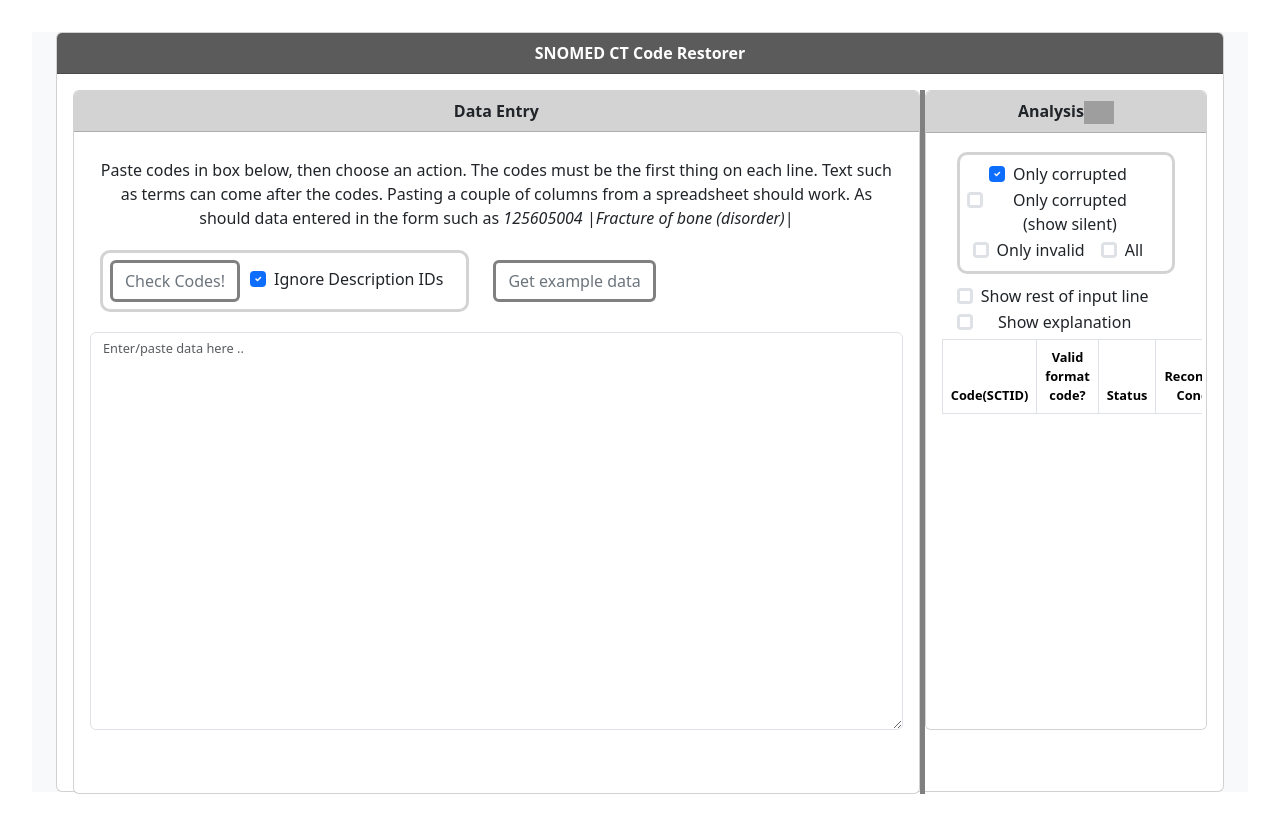
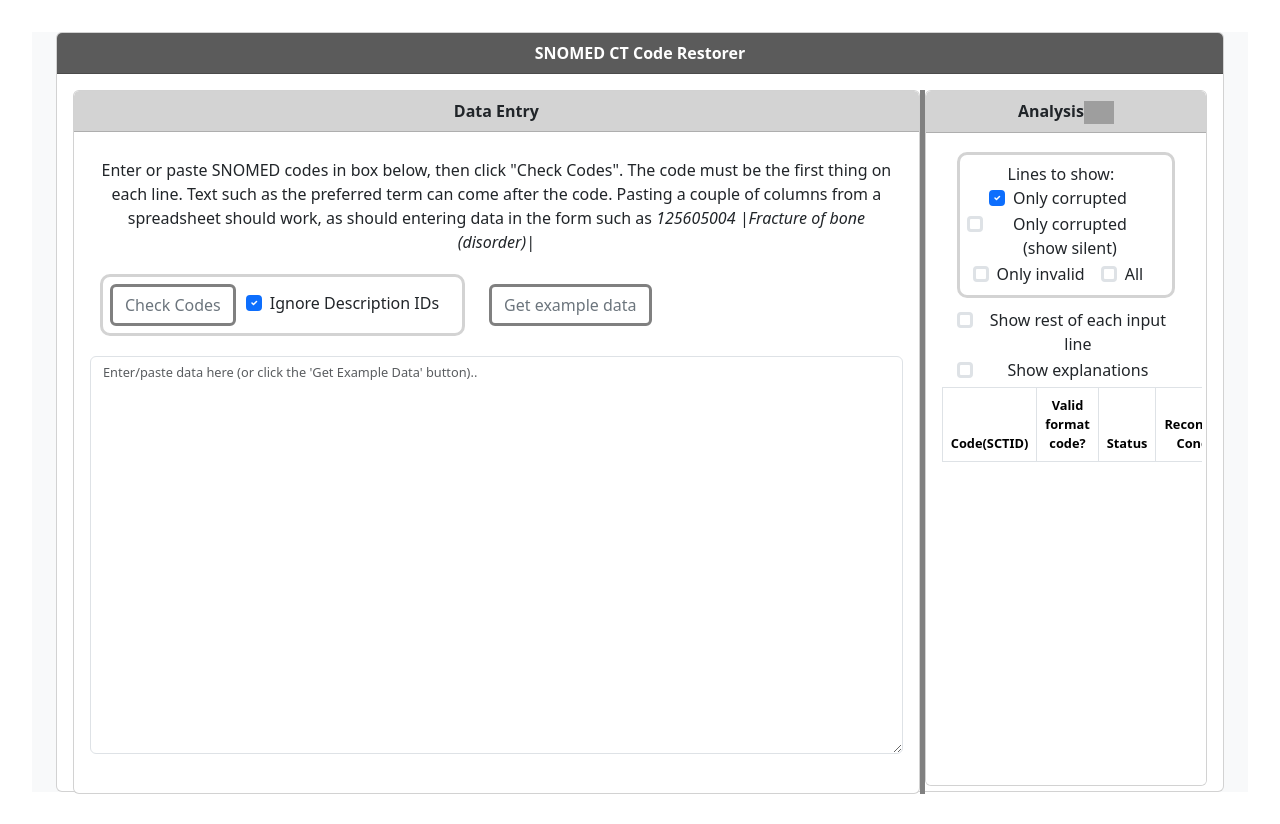
Before and after one commit to cjezzerc/sctid-unmangler-react, a React (Vite) app: page / in a window 1280 px wide. Built offline with nearby package versions, Linux system fonts and the light colour scheme; grey boxes are pictures that could not be loaded.

Commit message:
cosmetic tweaks

```diff
--- a/src/App.css
+++ b/src/App.css
@@ -87,7 +87,7 @@
 
 .tableFixHead {
   overflow: auto ;
-  height: 60vh ;
+  height: 70vh ;
 }
 .tableFixHead thead th {
   position: sticky ;
--- a/src/components/dataentrypanel.js
+++ b/src/components/dataentrypanel.js
@@ -48,7 +48,7 @@ export default function DataEntryPanel({
   }
 
   function get_example_data() {
-    console.log("CLicked get example data button");
+    console.log("Clicked get example data button");
     setEnteredData(exampleData);
   }
 
@@ -59,10 +59,10 @@ export default function DataEntryPanel({
         <Row style={{ padding: "10px" }}>
           <Col className="align-self-center">
             <div>
-              Paste codes in box below, then choose an action. The codes must be
-              the first thing on each line. Text such as terms can come after
-              the codes. Pasting a couple of columns from a spreadsheet should
-              work. As should data entered in the form such as{" "}
+              Enter or paste SNOMED codes in box below, then click "Check Codes". The code must be
+              the first thing on each line. Text such as the preferred term can come after
+              the code. Pasting a couple of columns from a spreadsheet should
+              work, as should entering data in the form such as{" "}
               <i> 125605004 |Fracture of bone (disorder)|</i>
             </div>
           </Col>
@@ -85,7 +85,7 @@ export default function DataEntryPanel({
                 className="myapp_button"
                 onClick={submitfunction}
               >
-                Check Codes!
+                Check Codes
               </Button>
               <IgnoreDescriptionSwitch></IgnoreDescriptionSwitch>
             </div>
@@ -108,7 +108,7 @@ export default function DataEntryPanel({
               as="textarea"
               className="smaller_font"
               rows={20}
-              placeholder="Enter/paste data here .."
+              placeholder="Enter/paste data here (or click the 'Get Example Data' button).."
               value={enteredData}
               onChange={(event) => setEnteredData(event.target.value)}
             />
--- a/src/components/resultsbuttons.js
+++ b/src/components/resultsbuttons.js
@@ -17,6 +17,7 @@ function ConceptsToShowButtons({ setFlags, flags }) {
         marginBottom: "10px",
       }}
     >
+      <div style={{ display: "inline", paddingRight:"10px" }}>Lines to show:</div>
       <Form.Check
         inline
         label="Only corrupted"
@@ -70,7 +71,7 @@ export function RestOfLineSwitch({ setFlags, flags }) {
     <Form.Check
       type="checkbox"
       id="switch-rest-of-line"
-      label="Show rest of input line"
+      label="Show rest of each input line"
       defaultChecked={flags.show_rest_of_line}
       onClick={handleClick}
     />
@@ -86,7 +87,7 @@ export function ExplanationSwitch({ setFlags, flags }) {
     <Form.Check
       type="checkbox"
       id="switch-explanation"
-      label="Show explanation"
+      label="Show explanations"
       defaultChecked={flags.show_explanation}
       onClick={handleClick}
     />
--- a/src/components/resultspanel.js
+++ b/src/components/resultspanel.js
@@ -107,7 +107,7 @@ export default function ResultsPanel({ analysisResults }) {
   const table_headers = (() => (
     <tr>
       <th>Code(SCTID)</th>
-      {flags.show_rest_of_line && <th>Rest of input row</th>}
+      {flags.show_rest_of_line && <th>Rest of line</th>}
       <th>Valid format code?</th>
       <th>Status</th>
       {flags.show_explanation && <th>Explanation</th>}
@@ -119,7 +119,7 @@ export default function ResultsPanel({ analysisResults }) {
   ))();
 
   return (
-    <Card className="myapp_card" style={{ height: "80vh", overflow: "auto" }}>
+    <Card className="myapp_card" style={{ height: "87vh", overflow: "auto" }}>
       <Card.Header className="myapp_card_header_2">
         Analysis
         <img src="src/assets/recon_unambig.svg" width="30px" alt="" />
```
